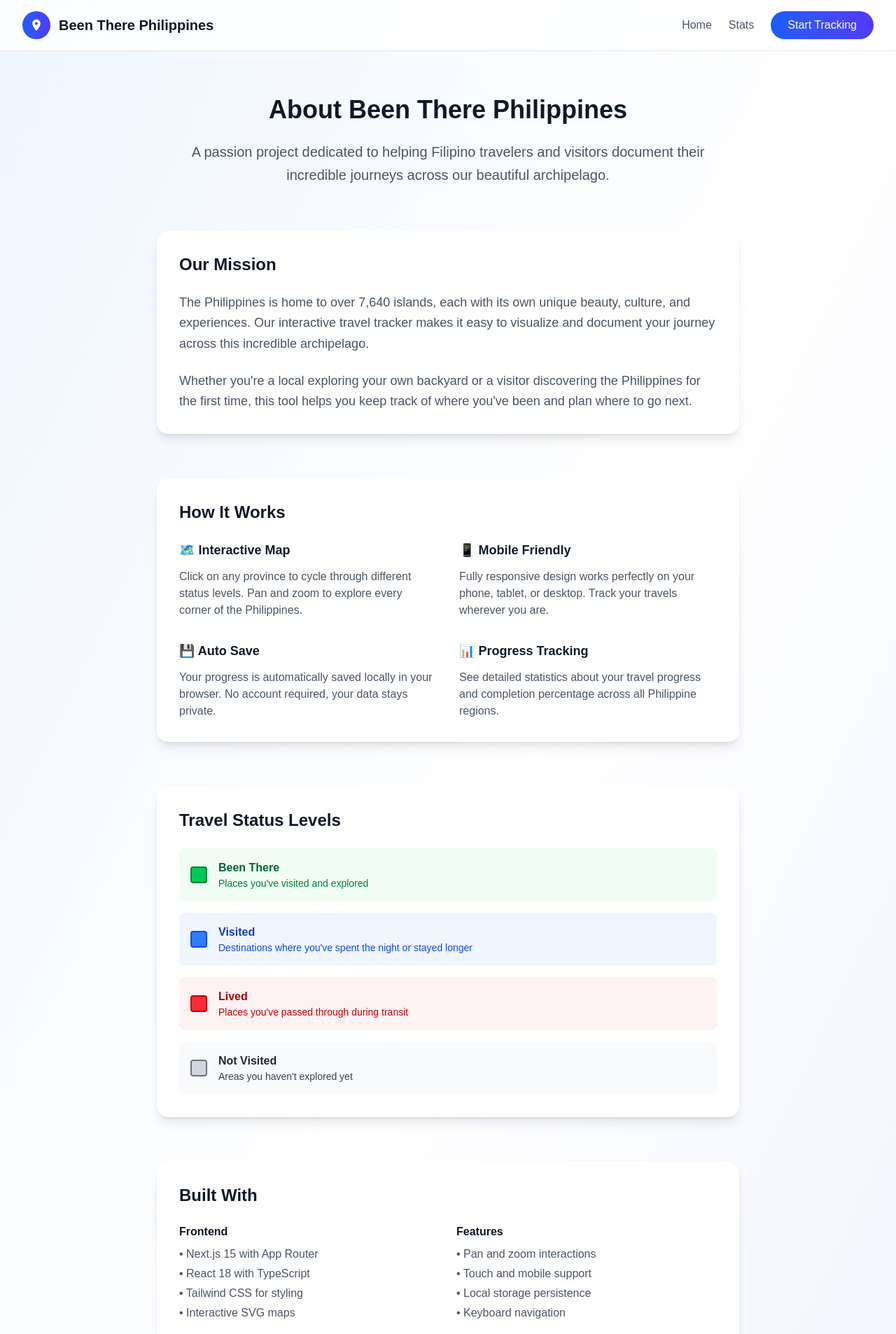
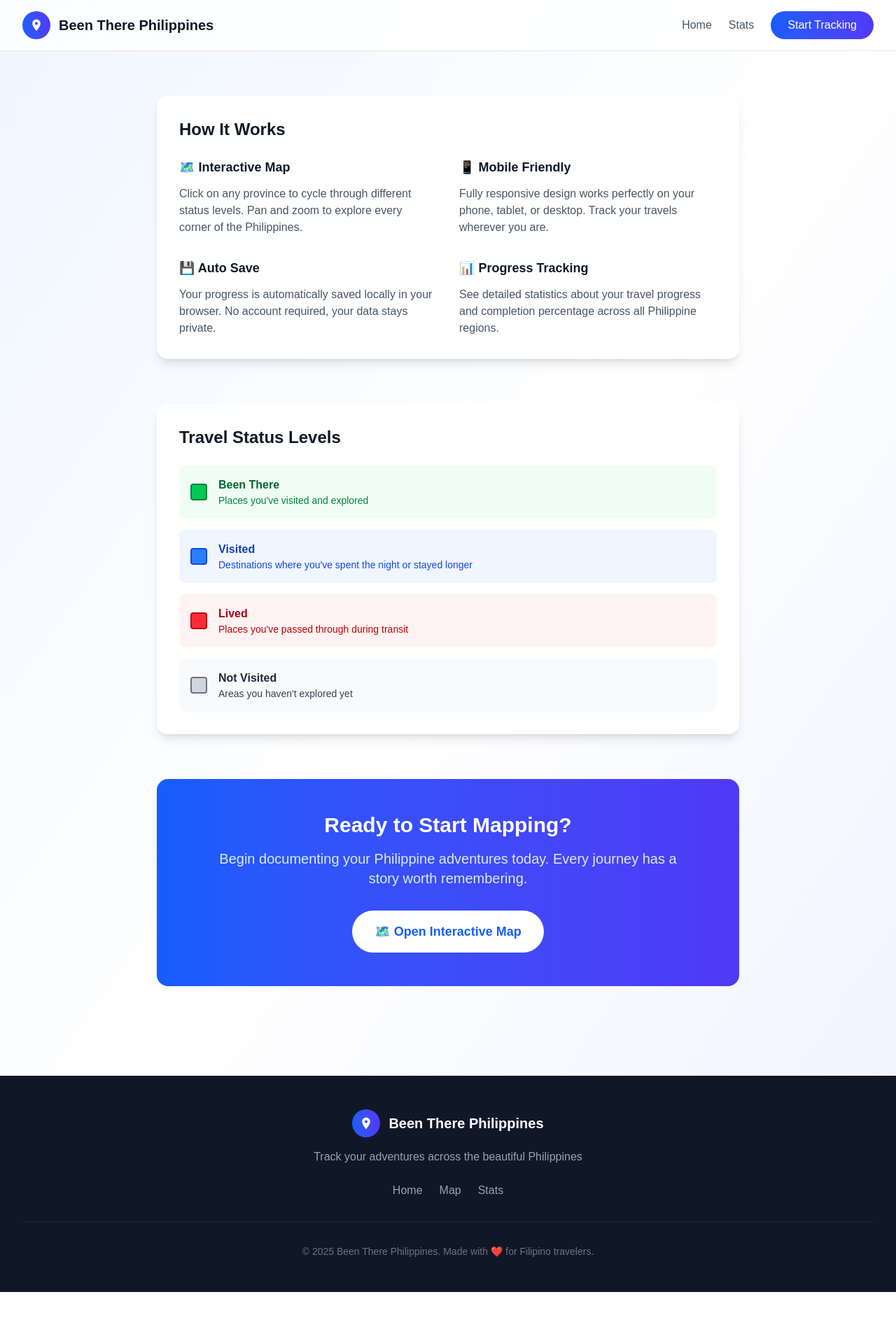
Before and after one commit to JosephCanete/been-there, a Next.js app: page /about in a window 1280 px wide. Shown: the top 1906 px of the page at 70% size. After the commit the page ends 1846 px from the top, so only its background shows below. Built offline with nearby package versions, Linux system fonts and the light colour scheme; no server answers.

Commit message:
chore: more clean up

```diff
--- a/src/app/about/page.tsx
+++ b/src/app/about/page.tsx
@@ -49,38 +49,9 @@ export default function AboutPage() {
 
       {/* About Content */}
       <main className="max-w-4xl mx-auto px-4 sm:px-6 lg:px-8 py-16">
-        <div className="text-center mb-16">
-          <h2 className="text-4xl font-bold text-gray-900 mb-6">
-            About Been There Philippines
-          </h2>
-          <p className="text-xl text-gray-600 max-w-3xl mx-auto leading-relaxed">
-            A passion project dedicated to helping Filipino travelers and
-            visitors document their incredible journeys across our beautiful
-            archipelago.
-          </p>
-        </div>
-
         <div className="space-y-16">
           {/* Mission Section */}
-          <section className="bg-white rounded-2xl p-8 shadow-lg">
-            <h3 className="text-2xl font-bold text-gray-900 mb-6">
-              Our Mission
-            </h3>
-            <p className="text-gray-600 text-lg leading-relaxed mb-6">
-              The Philippines is home to over 7,640 islands, each with its own
-              unique beauty, culture, and experiences. Our interactive travel
-              tracker makes it easy to visualize and document your journey
-              across this incredible archipelago.
-            </p>
-            <p className="text-gray-600 text-lg leading-relaxed">
-              Whether you&apos;re a local exploring your own backyard or a
-              visitor discovering the Philippines for the first time, this tool
-              helps you keep track of where you&apos;ve been and plan where to
-              go next.
-            </p>
-          </section>
 
-          {/* How It Works */}
           <section className="bg-white rounded-2xl p-8 shadow-lg">
             <h3 className="text-2xl font-bold text-gray-900 mb-6">
               How It Works
@@ -172,33 +143,6 @@ export default function AboutPage() {
             </div>
           </section>
 
-          {/* Technical Details */}
-          <section className="bg-white rounded-2xl p-8 shadow-lg">
-            <h3 className="text-2xl font-bold text-gray-900 mb-6">
-              Built With
-            </h3>
-            <div className="grid sm:grid-cols-2 gap-6">
-              <div>
-                <h4 className="font-semibold text-gray-900 mb-2">Frontend</h4>
-                <ul className="text-gray-600 space-y-1">
-                  <li>• Next.js 15 with App Router</li>
-                  <li>• React 18 with TypeScript</li>
-                  <li>• Tailwind CSS for styling</li>
-                  <li>• Interactive SVG maps</li>
-                </ul>
-              </div>
-              <div>
-                <h4 className="font-semibold text-gray-900 mb-2">Features</h4>
-                <ul className="text-gray-600 space-y-1">
-                  <li>• Pan and zoom interactions</li>
-                  <li>• Touch and mobile support</li>
-                  <li>• Local storage persistence</li>
-                  <li>• Keyboard navigation</li>
-                </ul>
-              </div>
-            </div>
-          </section>
-
           {/* Call to Action */}
           <section className="text-center bg-gradient-to-r from-blue-600 to-indigo-600 rounded-2xl p-12 text-white">
             <h3 className="text-3xl font-bold mb-4">Ready to Start Mapping?</h3>
--- a/src/app/share/[id]/page.tsx
+++ b/src/app/share/[id]/page.tsx
@@ -10,7 +10,7 @@ interface SnapshotDoc {
   mapState: MapState;
   stats: MapStats;
   userDisplayName?: string | null;
-  createdAt?: string;
+  createdAt?: unknown;
 }
 
 export default function ShareSnapshotPage() {
@@ -158,18 +158,20 @@ export default function ShareSnapshotPage() {
       : 0;
 
   // Safely derive a display date from Firestore Timestamp or string
-  const formatCreatedAt = (value: any): string | null => {
-    if (!value) return null;
-    // Firestore Timestamp
-    if (typeof value === "object" && value?.seconds) {
-      const d = new Date(value.seconds * 1000);
+  const formatCreatedAt = (value: unknown): string | null => {
+    if (!value || typeof value !== "object") {
+      const d = new Date(value as string);
+      return isNaN(d.getTime()) ? null : d.toLocaleString();
+    }
+    // Firestore Timestamp-like
+    const maybeTs = value as { seconds?: number };
+    if (typeof maybeTs.seconds === "number") {
+      const d = new Date(maybeTs.seconds * 1000);
       return d.toLocaleString();
     }
-    // ISO string
-    const d = new Date(value);
-    return isNaN(d.getTime()) ? null : d.toLocaleString();
+    return null;
   };
-  const createdAtDisplay = formatCreatedAt((snapshot as any).createdAt);
+  const createdAtDisplay = formatCreatedAt(snapshot.createdAt);
   const currentUrl = typeof window !== "undefined" ? window.location.href : "";
 
   return (
--- a/src/components/InteractiveMap.tsx
+++ b/src/components/InteractiveMap.tsx
@@ -1,4 +1,5 @@
 "use client";
+/* eslint-disable */
 
 import { useState, useEffect, useCallback, useRef } from "react";
 import { MapState, MapStats, VisitStatus } from "@/types/map";
--- a/src/components/MapSnapshot.tsx
+++ b/src/components/MapSnapshot.tsx
@@ -1,7 +1,7 @@
 "use client";
 
 import { useState } from "react";
-import { MapState, MapStats, VisitStatus } from "@/types/map";
+import { MapState, MapStats } from "@/types/map";
 import { User } from "firebase/auth";
 import { db } from "@/lib/firebase";
 import { serverTimestamp, doc, getDoc, setDoc } from "firebase/firestore";
@@ -27,7 +27,6 @@ export default function MapSnapshot({
 }: MapSnapshotProps) {
   const { user: userCtx } = useAuth();
   const user = userProp ?? userCtx;
-  const [isGenerating, setIsGenerating] = useState(false);
   const [lastGenerated, setLastGenerated] = useState<Date | null>(null);
   const [isSharing, setIsSharing] = useState(false);
   const [shareUrl, setShareUrl] = useState<string | null>(null);
@@ -36,11 +35,12 @@ export default function MapSnapshot({
   // Create a deterministic hash for the snapshot content
   const computeStateHash = (): string => {
     // Stable stringify
-    const stableStringify = (obj: any): string => {
+    const stableStringify = (obj: unknown): string => {
       if (obj === null || typeof obj !== "object") return JSON.stringify(obj);
-      const keys = Object.keys(obj).sort();
+      const record = obj as Record<string, unknown>;
+      const keys = Object.keys(record).sort();
       const entries = keys.map(
-        (k) => `${JSON.stringify(k)}:${stableStringify(obj[k])}`
+        (k) => `${JSON.stringify(k)}:${stableStringify(record[k])}`
       );
       return `{${entries.join(",")}}`;
     };
@@ -52,14 +52,6 @@ export default function MapSnapshot({
     }
     // Convert to unsigned and hex
     return (hash >>> 0).toString(16);
-  };
-
-  // Get user's first name or fallback
-  const getUserName = (): string => {
-    if (user?.displayName) {
-      return user.displayName.split(" ")[0];
-    }
-    return "Explorer";
   };
 
   // Generate a shareable permalink by storing snapshot data in Firestore
@@ -98,41 +90,6 @@ export default function MapSnapshot({
     } finally {
       setIsSharing(false);
     }
-  };
-
-  // Get fill color based on status (same as InteractiveMap)
-  const getFillColor = (status: VisitStatus): string => {
-    switch (status) {
-      case "been-there":
-        return "#10b981"; // green-500
-      case "stayed-there":
-        return "#3b82f6"; // blue-500
-      case "passed-by":
-        return "#dc2626"; // yellow-500
-      case "not-visited":
-      default:
-        return "#d1d5db"; // gray-300
-    }
-  };
-
-  // Get stroke color based on status (same as InteractiveMap)
-  const getStrokeColor = (status: VisitStatus): string => {
-    switch (status) {
-      case "been-there":
-        return "#047857"; // green-700
-      case "stayed-there":
-        return "#1d4ed8"; // blue-700
-      case "passed-by":
-        return "#b91c1c"; // red-700
-      case "not-visited":
-      default:
-        return "#6b7280"; // gray-500
-    }
-  };
-
-  // Get region status for styling
-  const getRegionStatus = (regionId: string): VisitStatus => {
-    return (mapState[regionId] as VisitStatus) || "not-visited";
   };
 
   // Show success message briefly after generation
```
